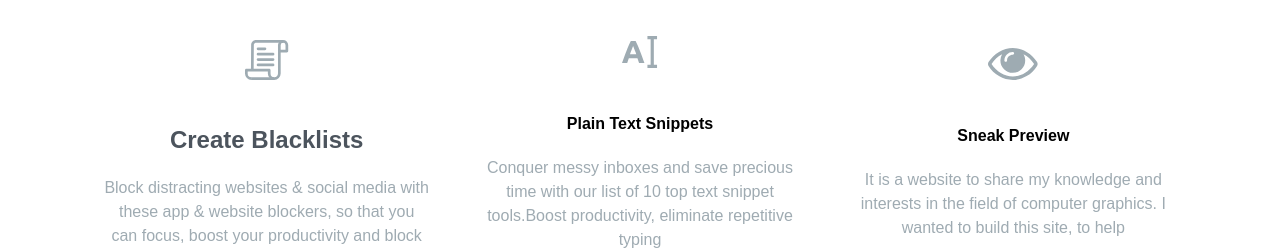
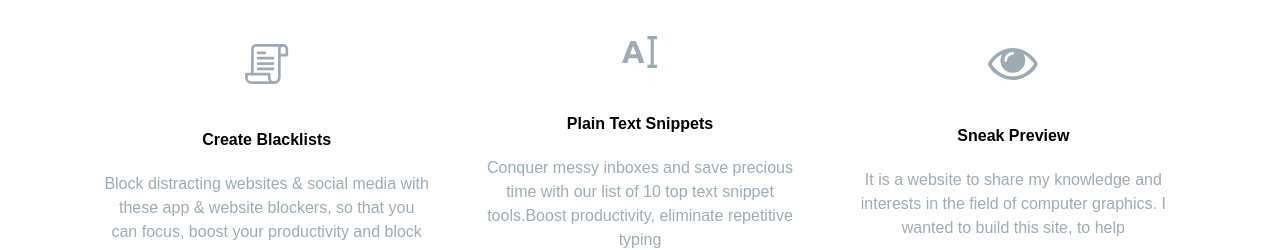
Before and after one commit to YellyWard/appdev-midterm, a plain HTML site: page index.html in a window 1280 px wide. Shown: the part 2680-2930 px from the top of the page. Drawn offline with Linux system fonts and the light colour scheme; a web font is replaced by a local one.

Commit message:
index.html

```diff
--- a/index.html
+++ b/index.html
@@ -134,7 +134,7 @@
           <!-- Item 1 -->
           <div class="flex flex-col items-center space-y-5">
             <img src="images/icon-blacklist.min.svg" alt="" class="mb-6" />
-            <h5><b>Create Blacklists</b></h5>
+            <h4><b>Create Blacklists</b></h4>
             <p class="max-w-md text-grayishBlue">
               Block distracting websites & social media with these app & website blockers,
                so that you can focus, boost your productivity and block
```
